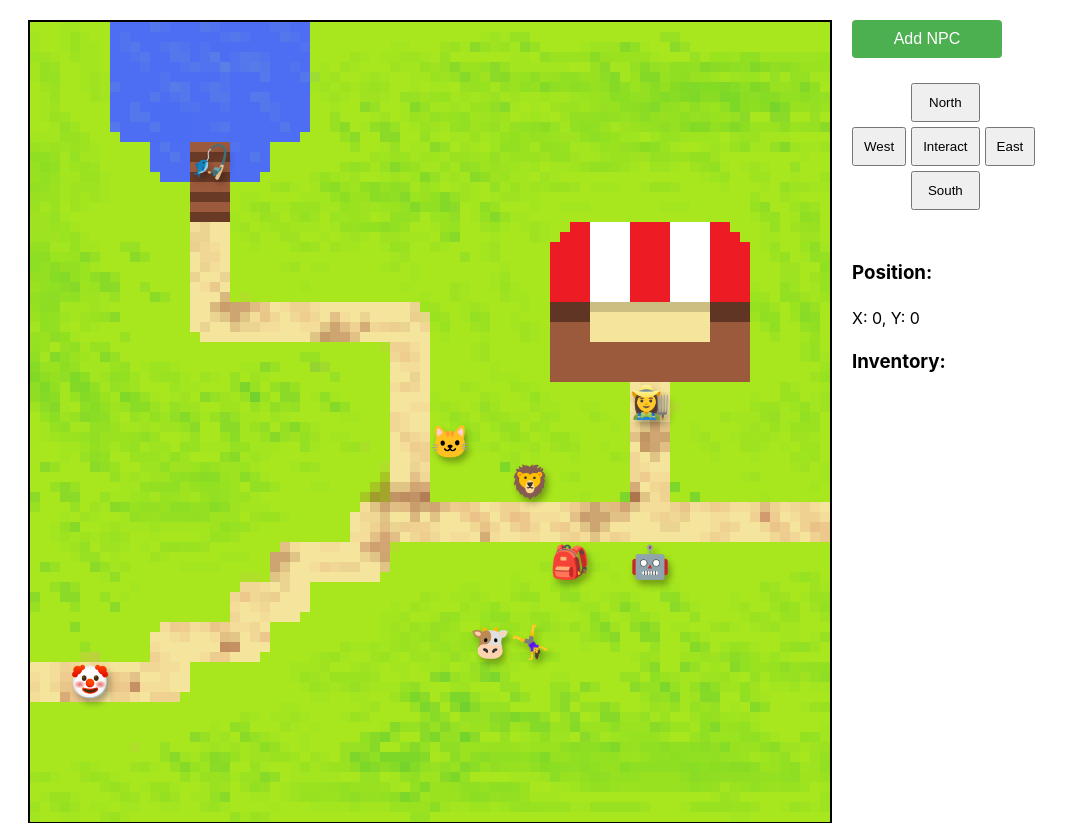
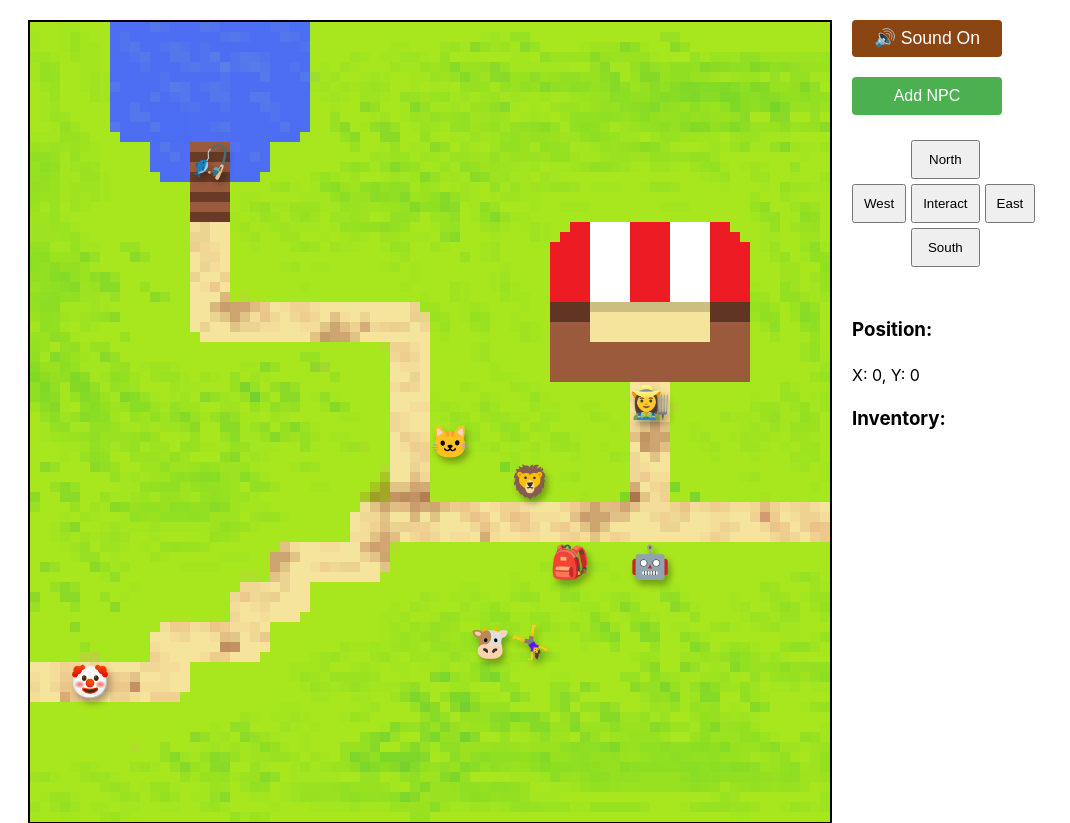
Before and after one commit to DipFlip/ai-playground-game, a Flask app: page / in a window 1280 px wide. Shown: the top 823 px of the page, without its empty margins (0-1070 px from the left). Run offline with Flask 3, Linux system fonts and the light colour scheme.

Commit message:
add sound toggle button

```diff
--- a/static/css/game.css
+++ b/static/css/game.css
@@ -48,6 +48,26 @@ body {
     display: flex;
     flex-direction: column;
     gap: 10px;
+}
+
+.audio-control {
+    margin-bottom: 10px;
+}
+
+.control-button {
+    padding: 8px 15px;
+    background: #8B4513;
+    color: white;
+    border: none;
+    border-radius: 4px;
+    cursor: pointer;
+    font-size: 1.1rem;
+    transition: background-color 0.2s;
+    width: 100%;
+}
+
+.control-button:hover {
+    background: #A0522D;
 }
 
 .movement-controls {
--- a/templates/game.html
+++ b/templates/game.html
@@ -41,6 +41,12 @@
             </div>
 
             <div class="controls">
+                <div class="audio-control">
+                    <button id="audio-toggle" class="control-button">
+                        🔊 Sound On
+                    </button>
+                </div>
+
                 <div id="npc-creator">
                     <button id="add-npc-button">Add NPC</button>
                     <div id="npc-modal" class="modal">
@@ -97,11 +103,22 @@
             'u': new Audio('/sounds/u.ogg')
         };
 
+        // Audio state
+        let isSoundEnabled = true;
+
+        // Audio toggle functionality
+        const audioToggle = document.getElementById('audio-toggle');
+        audioToggle.onclick = function() {
+            isSoundEnabled = !isSoundEnabled;
+            audioToggle.innerHTML = isSoundEnabled ? '🔊 Sound On' : '🔈 Sound Off';
+        };
+
         // Function to play a random sound with random pitch
         function playRandomSound() {
+            if (!isSoundEnabled) return;
             const soundKeys = Object.keys(sounds);
             const randomSound = sounds[soundKeys[Math.floor(Math.random() * soundKeys.length)]].cloneNode();
-            const randomPitch = 1 + (Math.random() * 1);
+            const randomPitch = 1.5 + (Math.random() * 1);
             randomSound.preservesPitch = false;
             randomSound.playbackRate = randomPitch;
             randomSound.play().catch(e => console.log('Audio play failed:', e));
```
